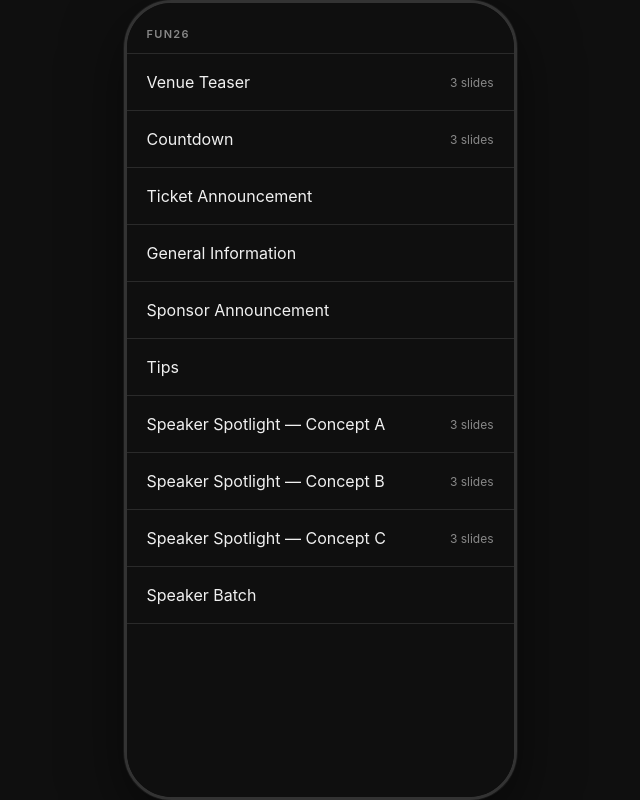
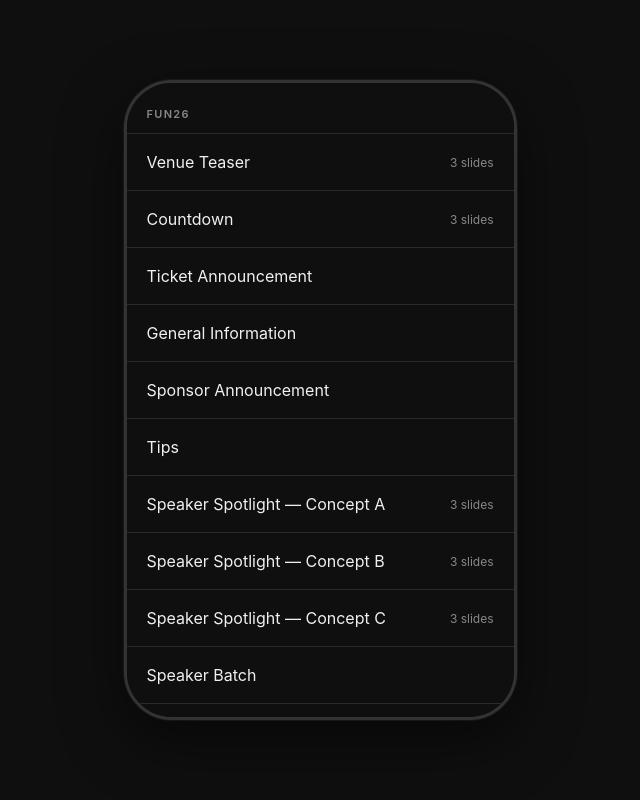
Before and after one commit to nandorocker/mockup-viewer, a React (Vite) app: page / in a window 1280 px wide. Shown: the whole page, without its empty margins (320-960 px from the left). Built offline with nearby package versions, Linux system fonts and the light colour scheme.

Commit message:
fix: allow desktop landing frame height to shrink

```diff
--- a/src/index.css
+++ b/src/index.css
@@ -246,6 +246,7 @@ body {
   .desktop-phone-stage--landing .desktop-phone-shell {
     width: var(--phone-width);
     height: var(--phone-height);
+    min-height: 0;
     aspect-ratio: 393 / 640;
     border-radius: 48px;
     background: var(--color-bg);
```
